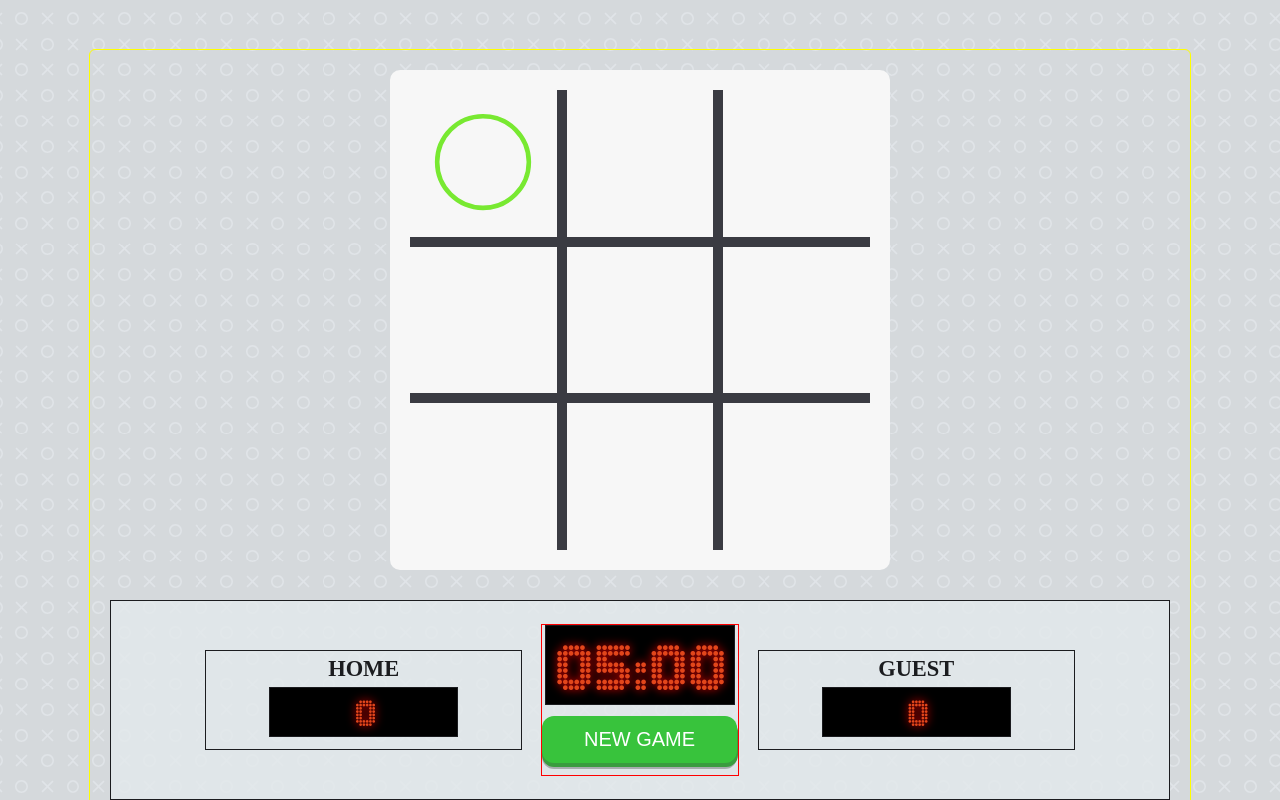
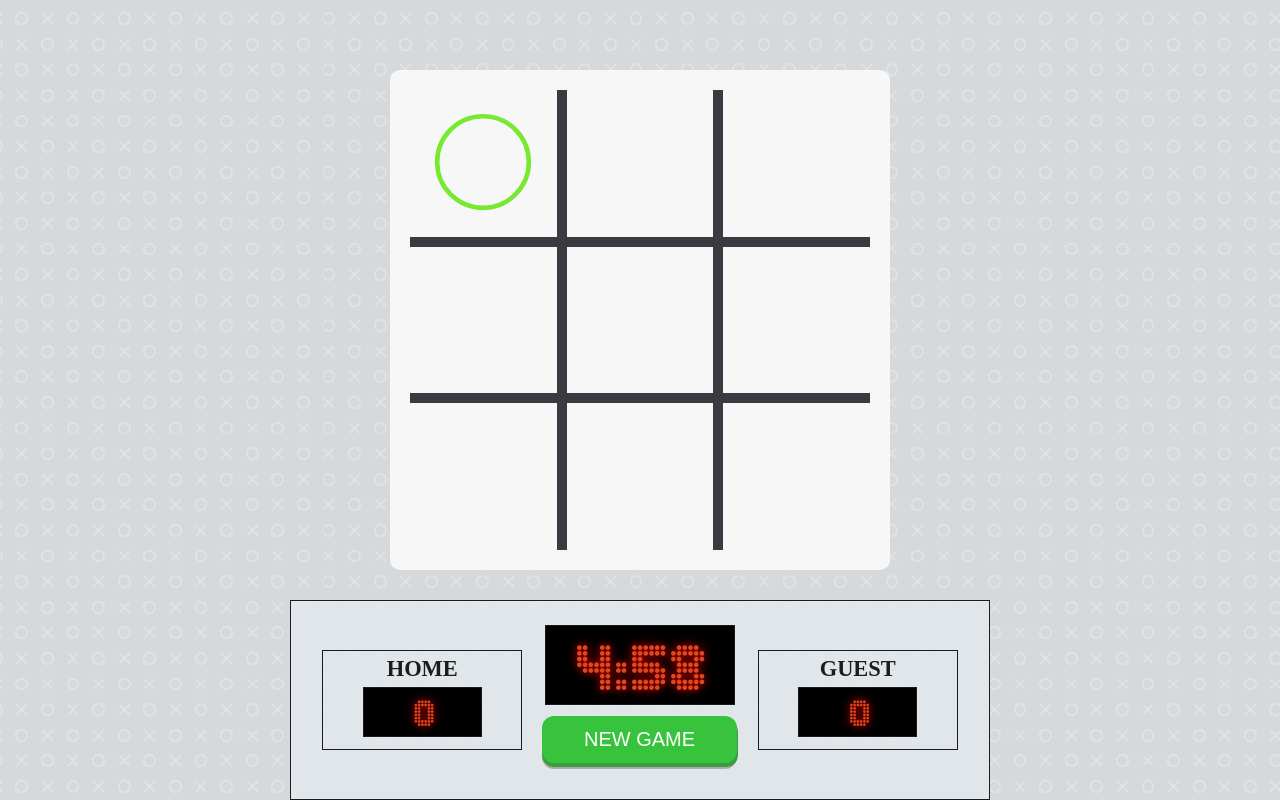
Before and after one commit to glovek08/tic-tac-toe, a website: page index.html in a window 1280 px wide. Both pictures are taken after a click on the button 483 px from the left and 163 px from the top of the page. Shown: the top 800 px of the page. Drawn offline with Linux system fonts and the light colour scheme; a web font is replaced by a local one.

Commit message:
[feat] countdown timer

```diff
--- a/Javascript/script.js
+++ b/Javascript/script.js
@@ -7,10 +7,13 @@
 function Gameboard() {
   const playerScoreDisplay = document.querySelector("#player-score-display");
   const botScoreDisplay = document.querySelector("#bot-score-display");
-  let currentTurn = "player-turn";
+  const newGameBtn = document.querySelector(".new-game-btn-pushable");
+
+  let currentTurn = "player-turn"; //This switches between "player-turn/bot-turn" when a cell is clicked.
   let playerWinCounter = 0;
   let botWinCounter = 0;
-  let turnCounter = 0;
+  let turnCounter = 0; //The counter for each turn, e.g: Player clicks on a cell, that's turnCounter++.
+  let isCountdown = false; //Used to control wether the countdown has been initiated.
 
   let board = [0, 0, 0, 0, 0, 0, 0, 0, 0];
 
@@ -24,6 +27,12 @@ function Gameboard() {
     [0, 3, 6], [1, 4, 7], [2, 5, 8],            //columns
     [0, 4, 8], [2, 4, 6], [6, 4, 2], [8, 4, 0]  //diagonals
   ];
+
+  newGameBtn.addEventListener("click", () => {
+    setWinCounter(3);
+    resetBoard();
+    isCountdown = false;
+  });
 
   const setBoardValue = (cellIndex) => {
     if (currentTurn === "player-turn") {
@@ -50,7 +59,7 @@ function Gameboard() {
         resetBoard();
         return;
       } else if ( board[combination[0]] === 2 && board[combination[1]] === 2 && board[combination[2]] === 2 ) {
-        window.alert("BOT WINS!");
+        window.alert("GUEST WINS!");
         setWinCounter(2);
         resetBoard();
         return;
@@ -60,6 +69,27 @@ function Gameboard() {
       window.alert('DRAW!');
       resetBoard();
     }
+  };
+
+  const startCountdown = () => {
+    const timerDiv = document.querySelector("#timer");
+    let initialTime = 299; //In Seconds
+
+    const countdown = setInterval(() => {
+      timerDiv.textContent = `${Math.floor(initialTime / 60)}:${(initialTime % 60).toString().padStart(2, '0')}`;
+      if (initialTime <= 0) {
+        window.alert("TIME'S UP!");
+        clearInterval(countdown);
+        resetBoard();
+        timerDiv.textContent = '5:00';
+      }
+      if (!isCountdown) {
+        clearInterval(countdown);
+        resetBoard();
+        timerDiv.textContent = '5:00';
+      }
+      initialTime--;
+    }, 1000);
   };
 
   const setWinCounter = (option) => {
@@ -85,6 +115,7 @@ function Gameboard() {
   const resetBoard = () => {
     const gameboardCells = document.querySelectorAll(".cell");
     turnCounter = 0;
+    isCountdown = false;
     for (let i = 0; i < gameboardCells.length; i++) {
       gameboardCells[i].classList = "cell";
 
@@ -99,7 +130,8 @@ function Gameboard() {
     console.log(`Player: ${playerWinCounter}\nBot: ${botWinCounter}`);
   };
 
-  const changeTurn = () => currentTurn = currentTurn === "player-turn" ? "bot-turn" : "player-turn";
+  const changeTurn = () =>
+    (currentTurn = currentTurn === "player-turn" ? "bot-turn" : "player-turn");
 
   const createCellIcon = (playerOption) => {
     //If playerOption is "player" it returns the svg containing the circle. Otherwise it's the bot's X.
@@ -107,25 +139,34 @@ function Gameboard() {
     svg.setAttribute("viewBox", "0 0 120 120");
     svg.setAttribute("xmlns", "http://www.w3.org/2000/svg");
     if (playerOption === "player") {
-      const circle = document.createElementNS("http://www.w3.org/2000/svg", "circle");
+      const circle = document.createElementNS(
+        "http://www.w3.org/2000/svg",
+        "circle"
+      );
       circle.setAttribute("cx", "60");
       circle.setAttribute("cy", "60");
       circle.setAttribute("r", "50");
       svg.appendChild(circle);
-    } else if (playerOption === 'bot') {
+    } else if (playerOption === "bot") {
       svg.setAttribute("class", "animate-cross-strokes");
       //First line of the Cross.
-      const lineA = document.createElementNS("http://www.w3.org/2000/svg", "line");
-      lineA.setAttribute("x1", "20");  //20
-      lineA.setAttribute("y1", "20");  //20
+      const lineA = document.createElementNS(
+        "http://www.w3.org/2000/svg",
+        "line"
+      );
+      lineA.setAttribute("x1", "20"); //20
+      lineA.setAttribute("y1", "20"); //20
       lineA.setAttribute("x2", "105"); //105
       lineA.setAttribute("y2", "105"); //105
-      lineA.setAttribute('class', "lineA");
+      lineA.setAttribute("class", "lineA");
       //Second line of the Cross.
-      const lineB = document.createElementNS("http://www.w3.org/2000/svg", "line");
+      const lineB = document.createElementNS(
+        "http://www.w3.org/2000/svg",
+        "line"
+      );
       lineB.setAttribute("x1", "105"); //105
-      lineB.setAttribute("y1", "20");  //20
-      lineB.setAttribute("x2", "20");  //20
+      lineB.setAttribute("y1", "20"); //20
+      lineB.setAttribute("x2", "20"); //20
       lineB.setAttribute("y2", "105"); //105
       //DONT FUCKING MESS WITH THE COORDINATES.
       lineB.setAttribute("class", "lineB");
@@ -134,7 +175,7 @@ function Gameboard() {
       svg.appendChild(lineB);
     }
     return svg;
-  }
+  };
 
   return {
     generateBoard: function () {
@@ -149,13 +190,18 @@ function Gameboard() {
 
         //creating the onclick event for each cell element.
         gameboardCell.addEventListener("click", () => {
+          //If the countdown has already been started, don't start it again.
+          if(!isCountdown) {
+            startCountdown();
+            isCountdown = true;
+          }
           // If the value in board array of the clicked cell is not 0. It means that its taken.
           if (board[index] === 0) {
             if (currentTurn === "player-turn") {
-              gameboardCell.appendChild(createCellIcon('player'));
-              // gameboardCell.classList.add("player-cell");
+              gameboardCell.appendChild(createCellIcon("player"));
+              // gameboardCell.classList.add("player-cell"); //Uncomment to style each cell according to cell owner.
             } else {
-              gameboardCell.appendChild(createCellIcon('bot'));
+              gameboardCell.appendChild(createCellIcon("bot"));
               // gameboardCell.classList.add("bot-cell");
             }
             turnCounter++;
@@ -180,4 +226,5 @@ Gameboard().generateBoard();
   5 - Implement bot logic.
   6 - [DONE] Handle Draw.
   7 - Implement Strike-through winning combination.
+  8 - Handle countdown [DONE].
 */
--- a/css/styles.css
+++ b/css/styles.css
@@ -82,7 +82,7 @@ body {
 }
 
 main {
-  outline: 1px solid red;
+  /* outline: 1px solid red; */
   font-family: Monofur;
   font-size: 1.2em;
   background-color: var(--main-bg);
@@ -121,15 +121,14 @@ main > section {
 }
 
 #context-container {
-  outline: 1px solid green;
+  /* outline: 1px solid green; */
   background: var(--main-fg-transparent);
   padding: 20px 30px;
 }
 
 #game-container {
-  outline: 1px solid yellow;
+  /* outline: 1px solid yellow; */
   width: fit-content;
-  max-width: 95dvw;
   padding: 20px;
   display: flex;
   align-items: center;
@@ -211,13 +210,16 @@ main > section {
   background: var(--main-fg-transparent);
   min-height: 200px;
   width: 100%;
+  max-width: 700px;
   display: flex;
   align-items: center;
   justify-content: center;
   gap: 20px;
+  padding-left: 15px;
+  padding-right: 15px;
 }
 #scoreboard-toolbox {
-  outline: 1px solid red;
+  /* outline: 1px solid red; */
   min-height: 150px;
   display: flex;
   align-items: center;
--- a/index.html
+++ b/index.html
@@ -55,7 +55,7 @@
             </div>
           </div>
           <div id="scoreboard-toolbox">
-            <div id="timer" class="led-style">05:00</div>
+            <div id="timer" class="led-style">5:00</div>
             <button class="new-game-btn-pushable" role="button">
               <span class="new-game-btn-shadow"></span>
               <span class="new-game-btn-edge"></span>
```
